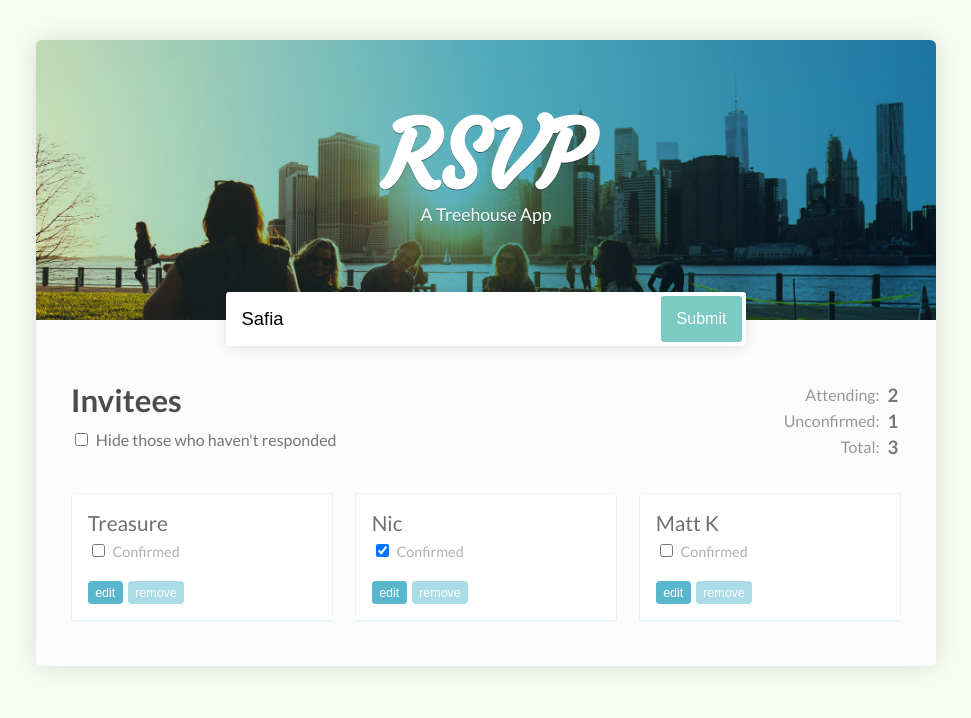
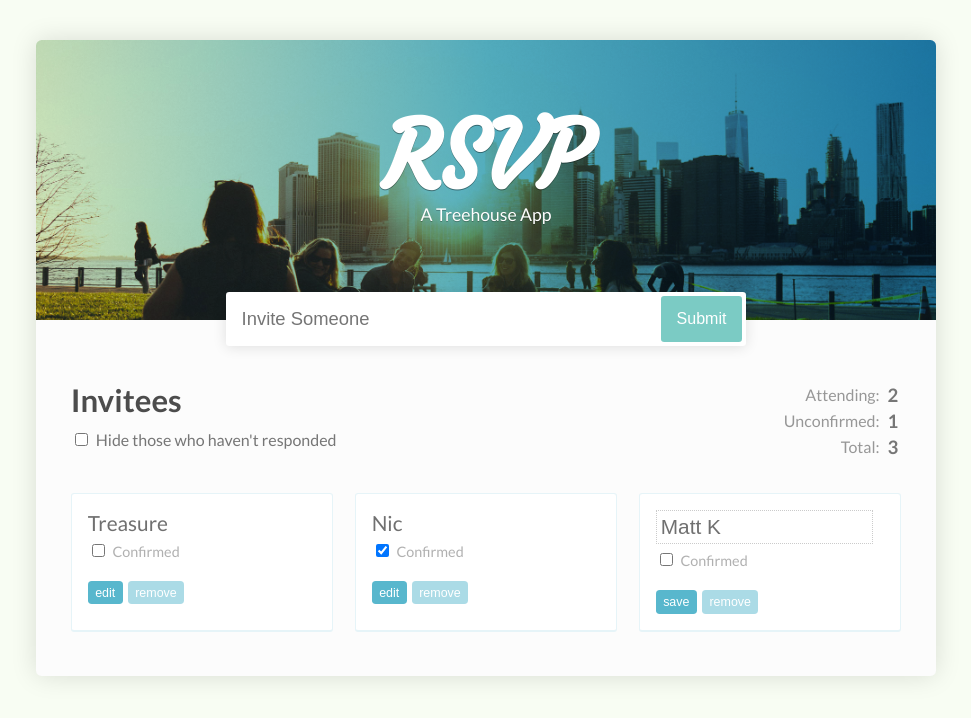
Before and after one commit to euriphides/react-rsvp, a React (Create React App) app: page / in a window 1280 px wide. Shown: the top 718 px of the page, without its empty margins (154-1125 px from the left). Built offline with nearby package versions, Linux system fonts and the light colour scheme.

Commit message:
Add Pending Guest, Add and Remove Guests, Edit, Confirm

```diff
--- a/package.json
+++ b/package.json
@@ -13,5 +13,8 @@
     "build": "react-scripts build",
     "test": "react-scripts test --env=jsdom",
     "eject": "react-scripts eject"
+  },
+  "devDependencies": {
+    "eslint": "^4.18.2"
   }
 }
--- a/public/index.html
+++ b/public/index.html
@@ -1,4 +1,4 @@
-<!DOCTYPE html>
+<!doctype html>
 <html lang="en">
   <head>
     <meta charset="utf-8">
--- a/src/App.js
+++ b/src/App.js
@@ -2,24 +2,92 @@ import React, { Component } from 'react';
 import './App.css';
 import GuestList from './GuestList';
 
+
 class App extends Component {
 
   state = {
+    isFiltered: false,
+    pendingGuest: "",
     guests: [
       {
         name: 'Treasure',
-        isConfirmed: false
+        isConfirmed: false,
+        isEditing: false
       },
       {
         name: 'Nic',
-        isConfirmed: true
+        isConfirmed: true,
+        isEditing: false
       },
       {
         name: 'Matt K',
-        isConfirmed: false
+        isConfirmed: false,
+        isEditing: true
       }
+    ]
+  };
+
+  toggleGuestPropertyAt = (property, indexToChange) =>
+    this.setState({
+      guests: this.state.guests.map((guest, index) => {
+        if (index === indexToChange) {
+          return {
+            ...guest,
+            [property]: !guest[property]
+          };
+        }
+        return guest;
+      })
+    });
+
+  toggleConfirmationAt = index =>
+    this.toggleGuestPropertyAt("isConfirmed", index);
+
+  removeGuestAt = index =>
+    this.setState({
+      guests: [
+        ...this.state.guests.slice(0, index),
+        ...this.state.guests.slice(index + 1)
+      ]
+    })
+
+  toggleEditingAt = index =>
+    this.toggleGuestPropertyAt("isEditing", index);
+
+  setNameAt = (name, indexToChange) =>
+    this.setState({
+      guests: this.state.guests.map((guest, index) => {
+        if (index === indexToChange) {
+          return {
+            ...guest,
+            name
+          };
+        }
+        return guest;
+      })
+    });
+
+  newGuestSubmitHandler= e => {
+    e.preventDefault();
+    this.setState({
+      guests:[
+        {
+          name:this.state.pendingGuest,
+          isConfirmed: false,
+          isEditing: false
+        },
+        ...this.state.guests
       ],
+      pendingGuest: ''
+    })
   }
+
+
+  toggleFilter = () =>
+    this.setState({ isFiltered: !this.state.isFiltered})
+
+  handleNameInput = e =>
+    this.setState({ pendingGuest: e.target.value })
 
   getTotalInvited = () => this.state.guests.length;
   // getAttendingGuests = () =>
@@ -31,16 +99,28 @@ class App extends Component {
         <header>
           <h1>RSVP</h1>
           <p>A Treehouse App</p>
-          <form>
-            <input type="text" value="Safia" placeholder="Invite Someone" />
-            <button type="submit" name="submit" value="submit">Submit</button>
+          <form onSubmit={this.newGuestSubmitHandler}>
+            <input
+              type="text"
+              onChange={this.handleNameInput}
+              value={this.state.pendingGuest}
+              placeholder="Invite Someone"
+            />
+            <button
+              type="submit"
+              name="submit"
+              value="submit"
+            >Submit</button>
           </form>
         </header>
         <div className="main">
           <div>
             <h2>Invitees</h2>
             <label>
-              <input type="checkbox" /> Hide those who haven't responded
+              <input type="checkbox"
+              onChange={this.toggleFilter}
+              checked={this.state.isFiltered}
+              /> Hide those who haven't responded
             </label>
           </div>
           <table className="counter">
@@ -59,11 +139,21 @@ class App extends Component {
               </tr>
             </tbody>
           </table>
-          <GuestList guests={this.state.guests} />
+
+          <GuestList
+            guests={this.state.guests}
+            toggleConfirmationAt={this.toggleConfirmationAt}
+            toggleEditingAt={this.toggleEditingAt}
+            setNameAt={this.setNameAt}
+            isFiltered={this.state.isFiltered}
+            removeGuestAt={this.removeGuestAt}
+            pendingGuest={this.state.pendingGuest}
+          />
+
         </div>
       </div>
-    )
+    );
   }
 }
 
-export default App
+export default App;
--- a/src/Guest.js
+++ b/src/Guest.js
@@ -1,20 +1,35 @@
 import React from 'react';
 import PropTypes from 'prop-types';
 
+import GuestName from './GuestName';
+
 const Guest = props =>
-    <li>
-      <span>{props.name}</span>
-      <label>
-        <input type="checkbox" checked={props.isConfirmed}/> Confirmed
-      </label>
-      <button>edit</button>
-      <button>remove</button>
-    </li>
-
+  <li>
+    <GuestName
+      isEditing={props.isEditing}
+      handleNameEdits={e => props.setName(e.target.value)}>
+      {props.name}
+    </GuestName>
+    <label>
+      <input
+        type="checkbox"
+        checked={props.isConfirmed}
+        onChange={props.handleConfirmation} /> Confirmed
+    </label>
+    <button onClick={props.handleToggleEditing}>
+      {props.isEditing ? "save" : "edit"}
+    </button>
+    <button onClick={props.handleRemove}>remove</button>
+  </li>;
 
 Guest.propTypes = {
   name: PropTypes.string.isRequired,
-  isConfirmed: PropTypes.bool.isRequired
-}
+  isConfirmed: PropTypes.bool.isRequired,
+  isEditing: PropTypes.bool.isRequired,
+  handleConfirmation: PropTypes.func.isRequired,
+  handleToggleEditing: PropTypes.func.isRequired,
+  setName: PropTypes.func.isRequired,
+  handleRemove: PropTypes.func.isRequired
+};
 
 export default Guest;
--- a/src/GuestList.js
+++ b/src/GuestList.js
@@ -1,17 +1,36 @@
 import React from 'react';
 import PropTypes from 'prop-types';
+import PendingGuest from './PendingGuest';
+
 import Guest from './Guest';
 
 const GuestList = props =>
   <ul>
-    {
-      props.guests.map((guest, index) =>
-      <Guest key={index} name={guest.name} isConfirmed={guest.isConfirmed} />
-      )}
-  </ul>
+    <PendingGuest name={props.pendingGuest} />
+    {props.guests
+      .filter(guest => !props.isFiltered || guest.isConfirmed )
+      .map((guest, index) =>
+      <Guest
+        key={index}
+        name={guest.name}
+        isConfirmed={guest.isConfirmed}
+        isEditing={guest.isEditing}
+        handleConfirmation={() => props.toggleConfirmationAt(index)}
+        handleToggleEditing={() => props.toggleEditingAt(index)}
+        setName={text => props.setNameAt(text, index)}
+        handleRemove={() => props.removeGuestAt(index)}
+         />
+    )}
+  </ul>;
 
 GuestList.propTypes = {
-  guests: PropTypes.array.isRequired
-}
+  guests: PropTypes.array.isRequired,
+  toggleConfirmationAt: PropTypes.func.isRequired,
+  toggleEditingAt: PropTypes.func.isRequired,
+  setNameAt: PropTypes.func.isRequired,
+  isFiltered: PropTypes.bool.isRequired,
+  removeGuestAt: PropTypes.func.isRequired,
+  PendingGuest: PropTypes.string.isRequired
+};
 
 export default GuestList;
--- /dev/null
+++ b/src/GuestName.js
@@ -0,0 +1,26 @@
+import React from 'react';
+import PropTypes from 'prop-types';
+
+const GuestName = props => {
+  if (props.isEditing) {
+    return (
+      <input
+        type="text"
+        value={props.children}
+        onChange={props.handleNameEdits} />
+    );
+  }
+
+  return (
+    <span>
+      {props.children}
+    </span>
+  );
+};
+
+GuestName.propTypes = {
+  isEditing: PropTypes.bool.isRequired,
+  handleNameEdits: PropTypes.func.isRequired
+};
+
+export default GuestName;
--- /dev/null
+++ b/src/PendingGuest.js
@@ -0,0 +1,21 @@
+import React from 'react';
+import PropTypes from 'prop-types';
+
+const PendingGuest = props => {
+ if (props.name){
+   return (
+     <li className="pending">
+      <span>
+        {props.name}
+     </span>
+   </li>
+     );
+   }
+   return null;
+ };
+
+PendingGuest.propTypes = {
+  name: PropTypes.string.isRequired,
+};
+
+export default PendingGuest;
--- a/src/registerServiceWorker.js
+++ b/src/registerServiceWorker.js
@@ -32,21 +32,12 @@ export default function register() {
     window.addEventListener('load', () => {
       const swUrl = `${process.env.PUBLIC_URL}/service-worker.js`;
 
-      if (isLocalhost) {
+      if (!isLocalhost) {
+        // Is not local host. Just register service worker
+        registerValidSW(swUrl);
+      } else {
         // This is running on localhost. Lets check if a service worker still exists or not.
         checkValidServiceWorker(swUrl);
-
-        // Add some additional logging to localhost, pointing developers to the
-        // service worker/PWA documentation.
-        navigator.serviceWorker.ready.then(() => {
-          console.log(
-            'This web app is being served cache-first by a service ' +
-              'worker. To learn more, visit https://goo.gl/SC7cgQ'
-          );
-        });
-      } else {
-        // Is not local host. Just register service worker
-        registerValidSW(swUrl);
       }
     });
   }
```
Also changed, not shown: public/manifest.json, 2 other files (tests, documents, lock files or other folders). Lines whose indentation alone changed are shown as unchanged.
